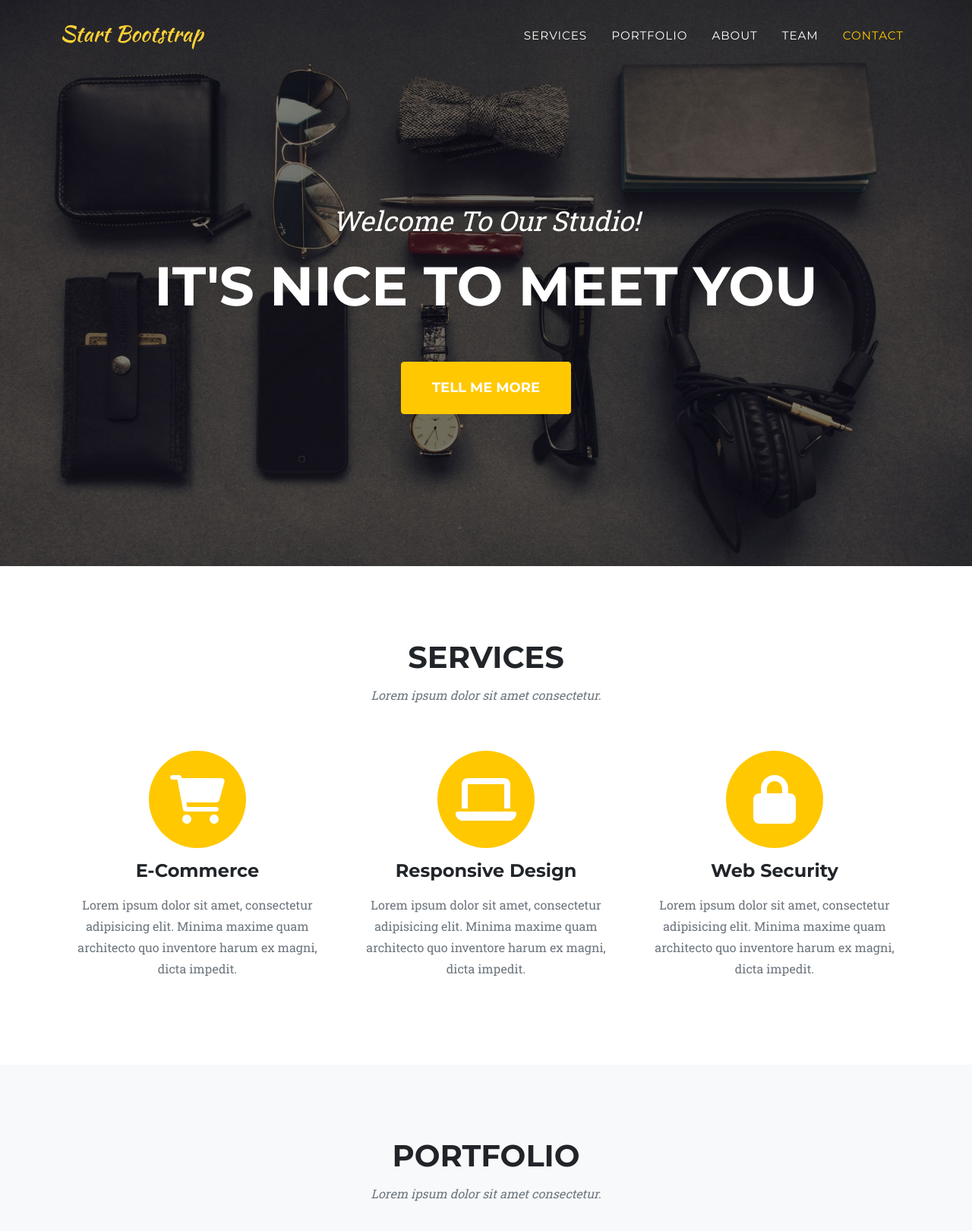
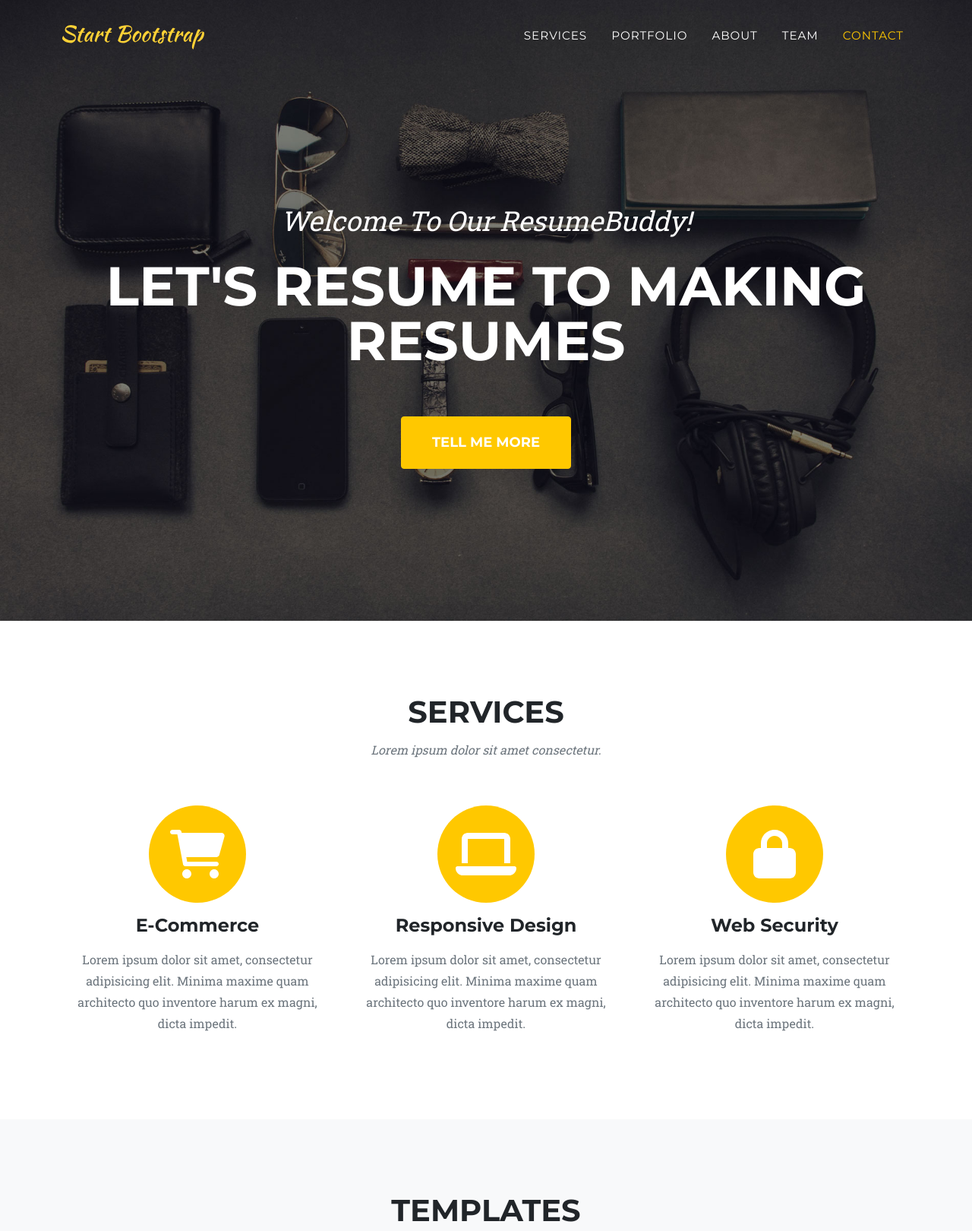
Before and after one commit to Kasukabe-Defence-Force/ResumeBuddyold, a plain HTML site: page index.html in a window 1280 px wide. Shown: the top 1620 px of the page at 76% size. Drawn offline with nearby package versions, Linux system fonts and the light colour scheme.

Commit message:
modiefied home page

```diff
--- a/index.html
+++ b/index.html
@@ -28,6 +28,7 @@
                 <div class="collapse navbar-collapse" id="navbarResponsive">
                     <ul class="navbar-nav text-uppercase ms-auto py-4 py-lg-0">
                         <li class="nav-item"><a class="nav-link" href="#services">Services</a></li>
+
                         <li class="nav-item"><a class="nav-link" href="#portfolio">Portfolio</a></li>
                         <li class="nav-item"><a class="nav-link" href="#about">About</a></li>
                         <li class="nav-item"><a class="nav-link" href="#team">Team</a></li>
@@ -39,8 +40,8 @@
         <!-- Masthead-->
         <header class="masthead">
             <div class="container">
-                <div class="masthead-subheading">Welcome To Our Studio!</div>
-                <div class="masthead-heading text-uppercase">It's Nice To Meet You</div>
+                <div class="masthead-subheading">Welcome To Our ResumeBuddy!</div>
+                <div class="masthead-heading text-uppercase">Let's Resume to Making Resumes</div>
                 <a class="btn btn-primary btn-xl text-uppercase" href="#services">Tell Me More</a>
             </div>
         </header>
@@ -83,7 +84,8 @@
         <section class="page-section bg-light" id="portfolio">
             <div class="container">
                 <div class="text-center">
-                    <h2 class="section-heading text-uppercase">Portfolio</h2>
+                    <h2 class="section-heading text-uppercase">Templates</h2>
+
                     <h3 class="section-subheading text-muted">Lorem ipsum dolor sit amet consectetur.</h3>
                 </div>
                 <div class="row">
@@ -185,7 +187,9 @@
             <div class="container">
                 <div class="text-center">
                     <h2 class="section-heading text-uppercase">About</h2>
-                    <h3 class="section-subheading text-muted">Lorem ipsum dolor sit amet consectetur.</h3>
+                    <h3 class="section-subheading text-muted">"Our mission is to help job needing people.
+                        we are happy when a job seekers get a job through our resumes "
+                    </h3>
                 </div>
                 <ul class="timeline">
                     <li>
```
